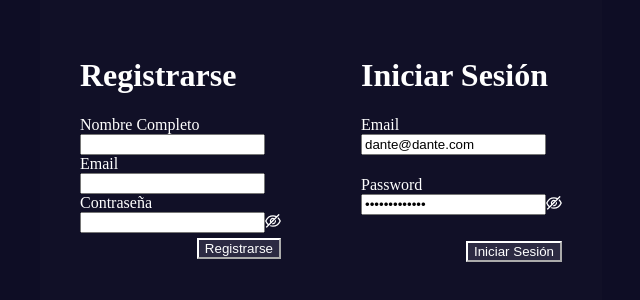
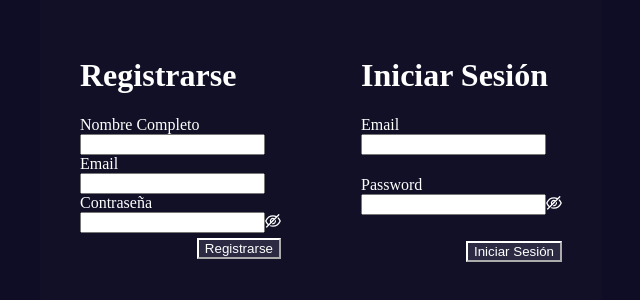
Before and after one commit to dante-sarmiento/front-appMoviePop, a React (Create React App) app: page /login in a window 1280 px wide. Shown: the part 104-404 px from the top of the page, without its empty margins (319-959 px from the left). Built offline with nearby package versions, Linux system fonts and the light colour scheme.

Commit message:
usuario por default eliminado de login

```diff
--- a/src/pages/Movies/Movies.jsx
+++ b/src/pages/Movies/Movies.jsx
@@ -1,11 +1,10 @@
-import { Card, Input } from 'antd';
+import { Input } from 'antd';
 import React from 'react'
 import { useEffect, useState } from 'react';
 import { URL } from '../../constants/Endpoints';
 import './movies.css'
 import { MoviesGrid } from './moviesGrid/MoviesGrid';
-import InfiniteScroll from 'react-infinite-scroll-component'
-import { Link } from 'react-router-dom';
+
 
 
 export const Movies = () => {
--- a/src/pages/login/Login.jsx
+++ b/src/pages/login/Login.jsx
@@ -71,7 +71,6 @@ export const Login = () => {
                             className='inps'
                                 label="Email"
                                 name="email"
-                                initialValue="dante@dante.com"
                                 rules={[
                                     {
                                         required: true,
@@ -87,7 +86,6 @@ export const Login = () => {
                             className='inps'
                                 label="Password"
                                 name="password"
-                                initialValue="administrador"
                                 rules={[
                                     {
                                         required: true,
```
